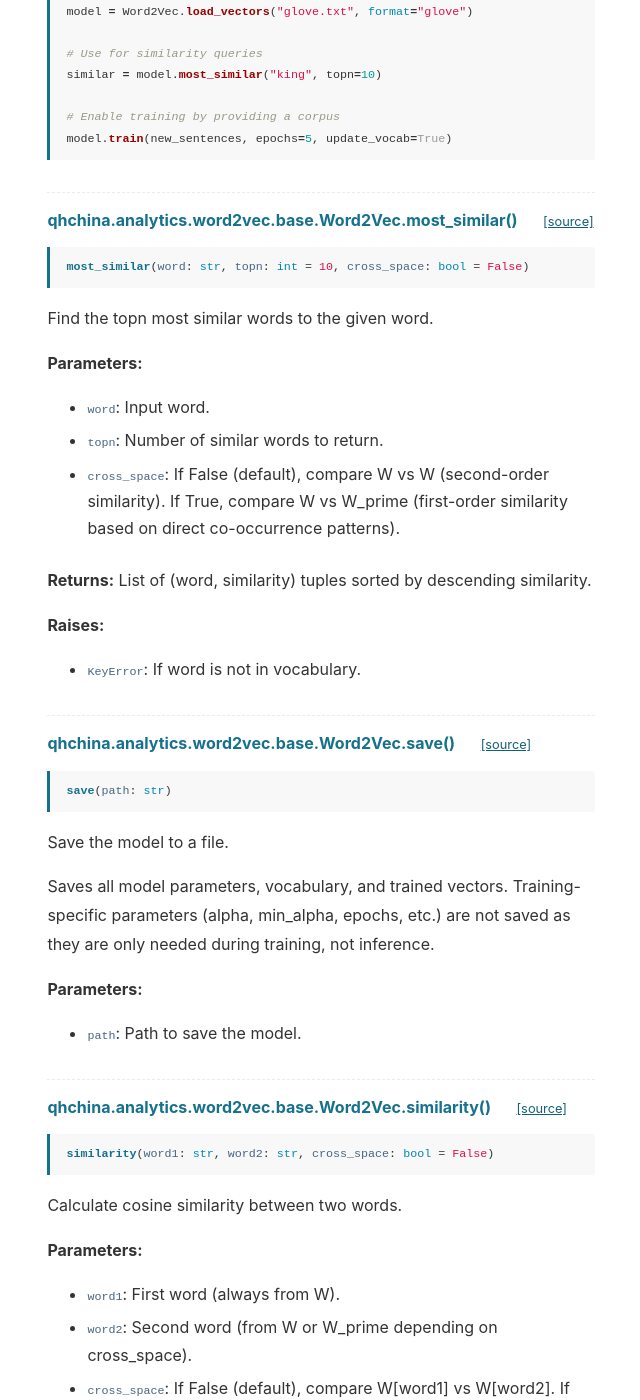
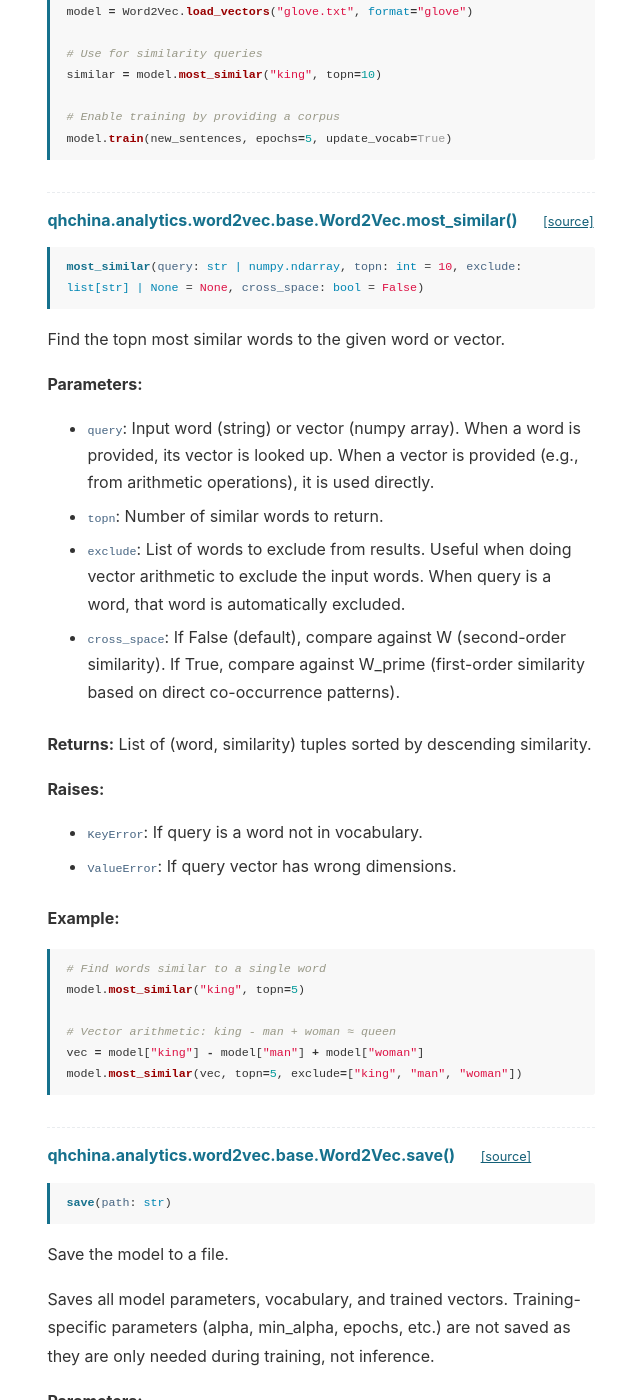
Before and after one commit to mcjkurz/qhchina-web, a Jekyll site: the page built from docs/word_embeddings/index.md, in a window 1280 px wide and 1400 px high, scrolled down 8633 px. Shown: the whole window, without its empty margins (455-1095 px from the left). Built offline with Jekyll 4.4.1, drawn with Linux system fonts in a browser that asks for light colours.

Commit message:
Update API docs

````diff
--- a/_config.yml
+++ b/_config.yml
@@ -60,4 +60,4 @@
 github: [metadata]
 
 # Cache busting version (auto-updated by make_docs.py)
-cache_version: 20260322222751
+cache_version: 20260325123725
--- a/docs/word_embeddings/index.md
+++ b/docs/word_embeddings/index.md
@@ -285,7 +285,7 @@
 **Raises:**
 - `ValueError`: If sentences is empty or contains no words.
 
-<h4 id="word2vec-export">qhchina.analytics.word2vec.base.Word2Vec.export() <a href="#word2vec-export" class="header-link" title="Permalink">#</a> <a href="https://github.com/mcjkurz/qhchina/blob/main/qhchina/analytics/word2vec/base.py#L1260" class="source-link" title="View source on GitHub">[source]</a></h4>
+<h4 id="word2vec-export">qhchina.analytics.word2vec.base.Word2Vec.export() <a href="#word2vec-export" class="header-link" title="Permalink">#</a> <a href="https://github.com/mcjkurz/qhchina/blob/main/qhchina/analytics/word2vec/base.py#L1297" class="source-link" title="View source on GitHub">[source]</a></h4>
 
 <pre class="signature"><code><span class="sig-name">export</span>(<span class="sig-param">path</span><span class="sig-punct">:</span> <span class="sig-type">str</span>, <span class="sig-param">format</span><span class="sig-punct">:</span> <span class="sig-type">str</span> <span class="sig-punct">=</span> <span class="sig-default">'word2vec'</span>, <span class="sig-param">binary</span><span class="sig-punct">:</span> <span class="sig-type">bool</span> <span class="sig-punct">=</span> <span class="sig-default">True</span>)</code></pre>
 
@@ -340,7 +340,7 @@
 **Raises:**
 - `KeyError`: If word is not in vocabulary.
 
-<h4 id="word2vec-load">qhchina.analytics.word2vec.base.Word2Vec.load() <a href="#word2vec-load" class="header-link" title="Permalink">#</a> <a href="https://github.com/mcjkurz/qhchina/blob/main/qhchina/analytics/word2vec/base.py#L1352" class="source-link" title="View source on GitHub">[source]</a></h4>
+<h4 id="word2vec-load">qhchina.analytics.word2vec.base.Word2Vec.load() <a href="#word2vec-load" class="header-link" title="Permalink">#</a> <a href="https://github.com/mcjkurz/qhchina/blob/main/qhchina/analytics/word2vec/base.py#L1389" class="source-link" title="View source on GitHub">[source]</a></h4>
 
 <pre class="signature"><code><span class="sig-name">load</span>(<span class="sig-param">path</span><span class="sig-punct">:</span> <span class="sig-type">str</span>)</code></pre>
 
@@ -352,7 +352,7 @@
 **Returns:**
 Loaded Word2Vec model.
 
-<h4 id="word2vec-load_vectors">qhchina.analytics.word2vec.base.Word2Vec.load_vectors() <a href="#word2vec-load_vectors" class="header-link" title="Permalink">#</a> <a href="https://github.com/mcjkurz/qhchina/blob/main/qhchina/analytics/word2vec/base.py#L1399" class="source-link" title="View source on GitHub">[source]</a></h4>
+<h4 id="word2vec-load_vectors">qhchina.analytics.word2vec.base.Word2Vec.load_vectors() <a href="#word2vec-load_vectors" class="header-link" title="Permalink">#</a> <a href="https://github.com/mcjkurz/qhchina/blob/main/qhchina/analytics/word2vec/base.py#L1436" class="source-link" title="View source on GitHub">[source]</a></h4>
 
 <pre class="signature"><code><span class="sig-name">load_vectors</span>(<span class="sig-param">path</span><span class="sig-punct">:</span> <span class="sig-type">str</span>, <span class="sig-param">format</span><span class="sig-punct">:</span> <span class="sig-type">str</span> <span class="sig-punct">=</span> <span class="sig-default">'word2vec'</span>, <span class="sig-param">binary</span><span class="sig-punct">:</span> <span class="sig-type">bool</span> <span class="sig-punct">=</span> <span class="sig-default">True</span>)</code></pre>
 
@@ -405,24 +405,40 @@
 
 <h4 id="word2vec-most_similar">qhchina.analytics.word2vec.base.Word2Vec.most_similar() <a href="#word2vec-most_similar" class="header-link" title="Permalink">#</a> <a href="https://github.com/mcjkurz/qhchina/blob/main/qhchina/analytics/word2vec/base.py#L1154" class="source-link" title="View source on GitHub">[source]</a></h4>
 
-<pre class="signature"><code><span class="sig-name">most_similar</span>(<span class="sig-param">word</span><span class="sig-punct">:</span> <span class="sig-type">str</span>, <span class="sig-param">topn</span><span class="sig-punct">:</span> <span class="sig-type">int</span> <span class="sig-punct">=</span> <span class="sig-default">10</span>, <span class="sig-param">cross_space</span><span class="sig-punct">:</span> <span class="sig-type">bool</span> <span class="sig-punct">=</span> <span class="sig-default">False</span>)</code></pre>
+<pre class="signature"><code><span class="sig-name">most_similar</span>(<span class="sig-param">query</span><span class="sig-punct">:</span> <span class="sig-type">str | numpy.ndarray</span>, <span class="sig-param">topn</span><span class="sig-punct">:</span> <span class="sig-type">int</span> <span class="sig-punct">=</span> <span class="sig-default">10</span>, <span class="sig-param">exclude</span><span class="sig-punct">:</span> <span class="sig-type">list[str] | None</span> <span class="sig-punct">=</span> <span class="sig-default">None</span>, <span class="sig-param">cross_space</span><span class="sig-punct">:</span> <span class="sig-type">bool</span> <span class="sig-punct">=</span> <span class="sig-default">False</span>)</code></pre>
 
-Find the topn most similar words to the given word.
+Find the topn most similar words to the given word or vector.
 
 **Parameters:**
-- `word`: Input word.
+- `query`: Input word (string) or vector (numpy array). When a word is
+  provided, its vector is looked up. When a vector is provided
+  (e.g., from arithmetic operations), it is used directly.
 - `topn`: Number of similar words to return.
-- `cross_space`: If False (default), compare W vs W (second-order similarity).
-  If True, compare W vs W_prime (first-order similarity based on
+- `exclude`: List of words to exclude from results. Useful when doing
+  vector arithmetic to exclude the input words. When query is a
+  word, that word is automatically excluded.
+- `cross_space`: If False (default), compare against W (second-order similarity).
+  If True, compare against W_prime (first-order similarity based on
   direct co-occurrence patterns).
 
 **Returns:**
 List of (word, similarity) tuples sorted by descending similarity.
 
 **Raises:**
-- `KeyError`: If word is not in vocabulary.
+- `KeyError`: If query is a word not in vocabulary.
+- `ValueError`: If query vector has wrong dimensions.
 
-<h4 id="word2vec-save">qhchina.analytics.word2vec.base.Word2Vec.save() <a href="#word2vec-save" class="header-link" title="Permalink">#</a> <a href="https://github.com/mcjkurz/qhchina/blob/main/qhchina/analytics/word2vec/base.py#L1227" class="source-link" title="View source on GitHub">[source]</a></h4>
+**Example:**
+```python
+# Find words similar to a single word
+model.most_similar("king", topn=5)
+
+# Vector arithmetic: king - man + woman ≈ queen
+vec = model["king"] - model["man"] + model["woman"]
+model.most_similar(vec, topn=5, exclude=["king", "man", "woman"])
+```
+
+<h4 id="word2vec-save">qhchina.analytics.word2vec.base.Word2Vec.save() <a href="#word2vec-save" class="header-link" title="Permalink">#</a> <a href="https://github.com/mcjkurz/qhchina/blob/main/qhchina/analytics/word2vec/base.py#L1264" class="source-link" title="View source on GitHub">[source]</a></h4>
 
 <pre class="signature"><code><span class="sig-name">save</span>(<span class="sig-param">path</span><span class="sig-punct">:</span> <span class="sig-type">str</span>)</code></pre>
 
@@ -435,7 +451,7 @@
 **Parameters:**
 - `path`: Path to save the model.
 
-<h4 id="word2vec-similarity">qhchina.analytics.word2vec.base.Word2Vec.similarity() <a href="#word2vec-similarity" class="header-link" title="Permalink">#</a> <a href="https://github.com/mcjkurz/qhchina/blob/main/qhchina/analytics/word2vec/base.py#L1192" class="source-link" title="View source on GitHub">[source]</a></h4>
+<h4 id="word2vec-similarity">qhchina.analytics.word2vec.base.Word2Vec.similarity() <a href="#word2vec-similarity" class="header-link" title="Permalink">#</a> <a href="https://github.com/mcjkurz/qhchina/blob/main/qhchina/analytics/word2vec/base.py#L1229" class="source-link" title="View source on GitHub">[source]</a></h4>
 
 <pre class="signature"><code><span class="sig-name">similarity</span>(<span class="sig-param">word1</span><span class="sig-punct">:</span> <span class="sig-type">str</span>, <span class="sig-param">word2</span><span class="sig-punct">:</span> <span class="sig-type">str</span>, <span class="sig-param">cross_space</span><span class="sig-punct">:</span> <span class="sig-type">bool</span> <span class="sig-punct">=</span> <span class="sig-default">False</span>)</code></pre>
 
````
